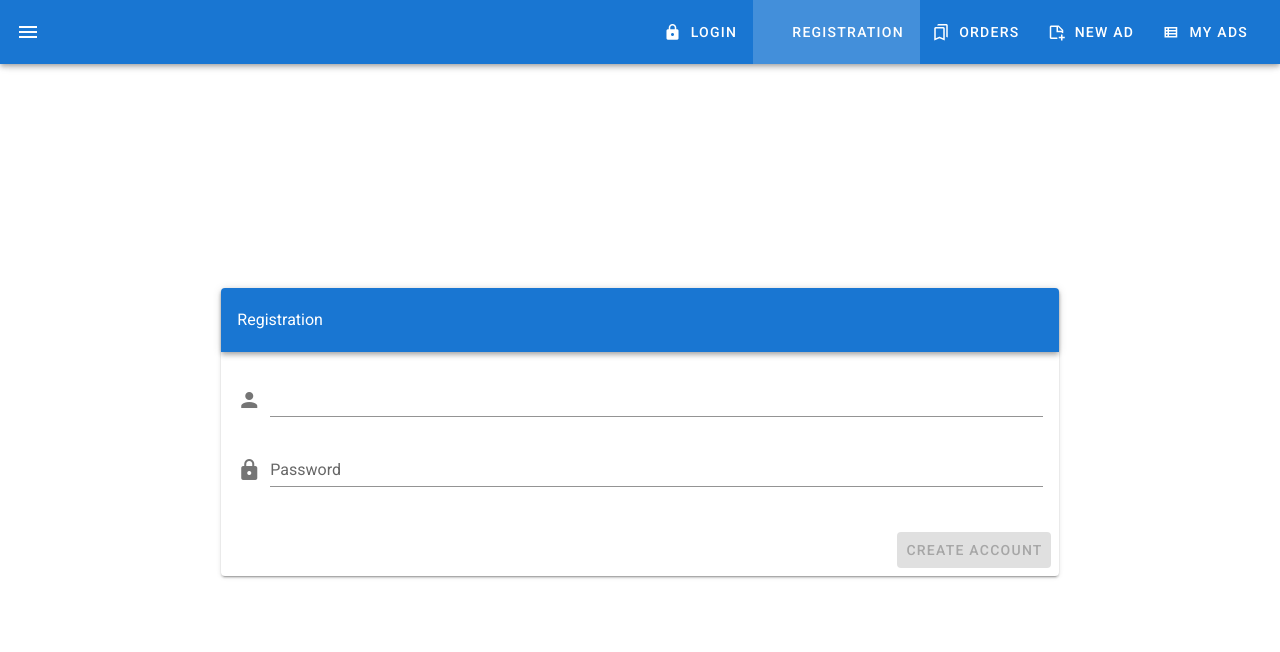
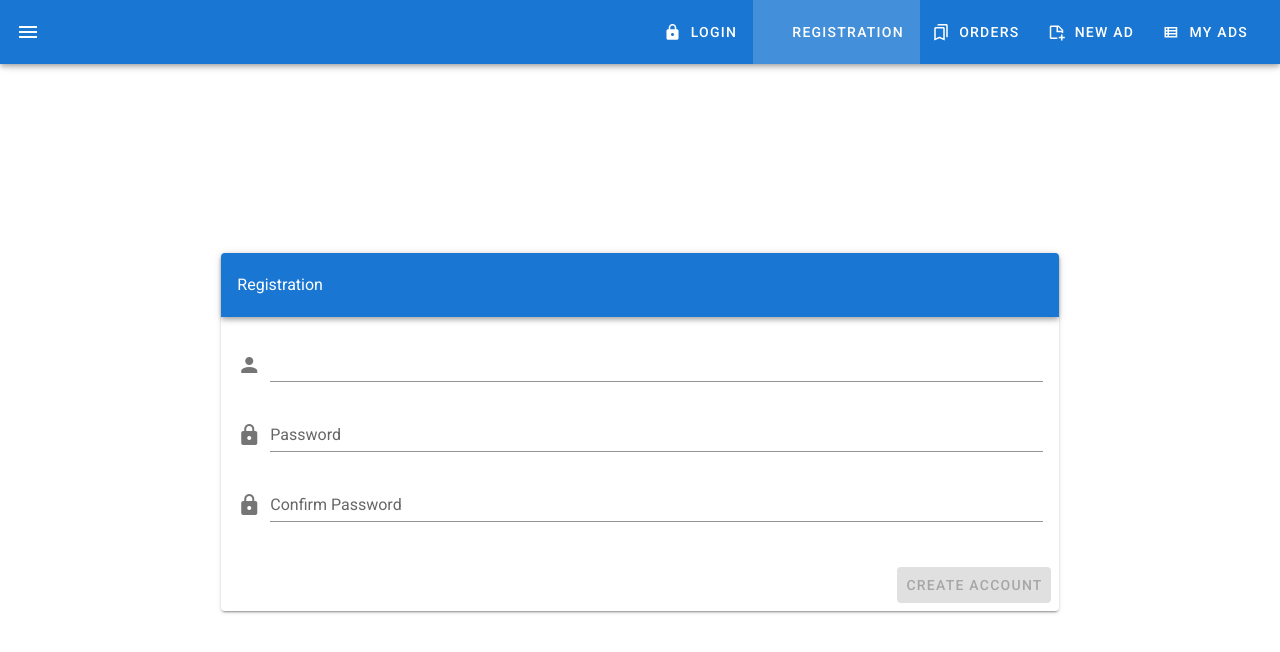
Before and after one commit to Adzhimambetov/Project, a Vue app: page /registration in a window 1280 px wide. Shown: the top 652 px of the page. Built offline with nearby package versions, Linux system fonts and the light colour scheme.

Commit message:
Добавление поля Confirm Password

```diff
--- a/src/components/Auth/Registration.vue
+++ b/src/components/Auth/Registration.vue
@@ -24,6 +24,14 @@
 					v-model="password"
 					:rules="passwordRules">
                     </v-text-field>
+					<v-text-field
+					prepend-icon="mdi-lock"
+					name="confirm-password"
+					label="Confirm Password"
+					type="password"
+					v-model="confirmPassword"
+					:rules="confirmPasswordRules" >
+					</v-text-field>
 					</v-form>
 				</v-card-text>
 				<v-card-actions>
@@ -44,6 +52,7 @@ export default {
 		return {
 			email: "",
 	password: "",
+	confirmPassword: "",
 	valid: false,
 	emailRules: [
 				v => !!v || 'E-mail is required',
@@ -52,7 +61,12 @@ export default {
 			passwordRules: [
 				v => !!v || 'Name is required',
 			v => (v && v.length >= 6) || 'Password must be more or equel than 6 characters',
-			]
+			],
+			confirmPasswordRules: [
+				v => !!v || 'Password is required',
+				v => v === this.password || 'Password should match'
+        ]
+
 
 
 		}
```
